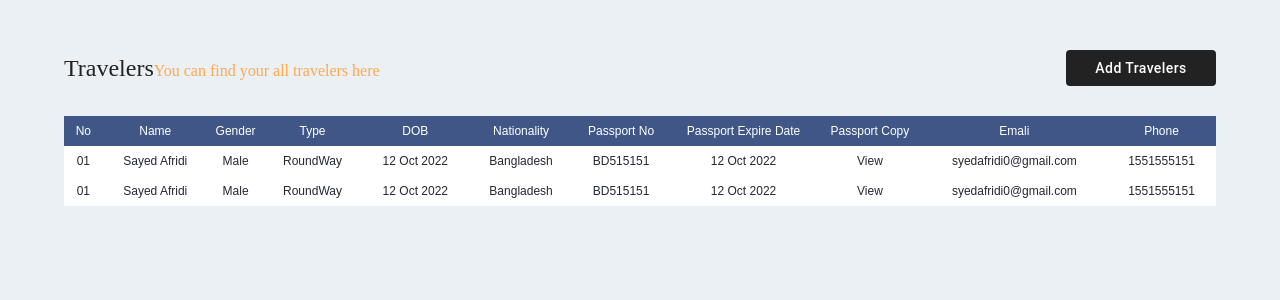
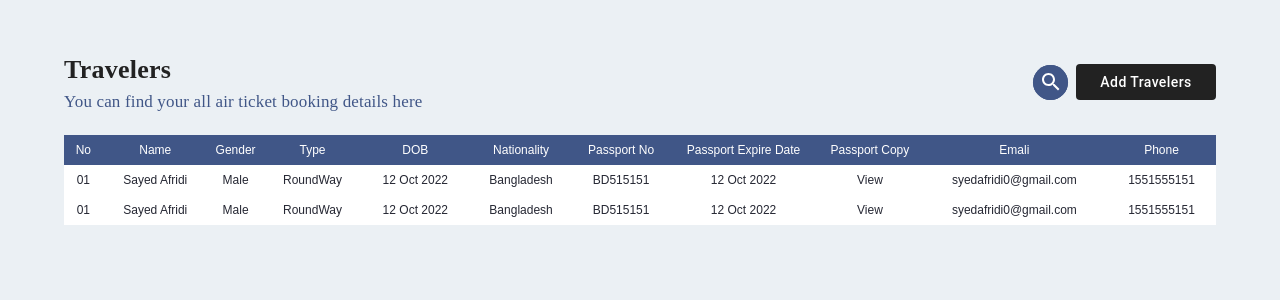
Before and after one commit to khademul9/FFTWL-bravo, a React (Create React App) app: page /traveler in a window 1280 px wide. Shown: the top 300 px of the page. Built offline with nearby package versions, Linux system fonts and the light colour scheme.

Commit message:
updateTravelerPage

```diff
--- a/src/components/TravelerModule/Traveler.css
+++ b/src/components/TravelerModule/Traveler.css
@@ -31,3 +31,54 @@ th {
 .balance-transaction table tr:hover {
   background-color: #e0ecfb !important;
 }
+
+/* Animation round Search bar start  */
+.search-box {
+  /* position: absolute; */
+  /* right: 0; */
+  /* top: 5px; */
+  background: var(--primary-color);
+  height: 35px;
+  border-radius: 20px;
+  /* padding: 10px; */
+}
+.search-box:hover > .search-text {
+  width: 235px;
+  padding: 0 6px;
+}
+.search-box:hover > .search-btn {
+  background: white;
+  color: black;
+}
+.search-btn {
+  border: none;
+  color: #fff;
+  float: right;
+  width: 35px;
+  height: 35px;
+  border-radius: 50%;
+  background: var(--primary-color);
+  display: flex;
+  justify-content: center;
+  align-items: center;
+  transition: 0.4s;
+  cursor: pointer;
+  text-decoration: none;
+}
+.search-box input::placeholder {
+  color: #fff;
+}
+.search-text {
+  border: none;
+  background: none;
+  outline: none;
+  float: left;
+  padding: 0;
+  color: white;
+  font-size: 16px;
+  font-weight: normal;
+  transition: 0.4s;
+  line-height: 35px;
+  width: 0px;
+}
+/* Animation round Search bar End  */
--- a/src/components/TravelerModule/Traveller.js
+++ b/src/components/TravelerModule/Traveller.js
@@ -3,6 +3,7 @@ import { Box, Button, Container, Input } from "@mui/material";
 import { Typography } from "@mui/material";
 import SearchRoundedIcon from "@mui/icons-material/SearchRounded";
 import { Link } from "react-router-dom";
+import SearchIcon from "@mui/icons-material/Search";
 import "./Traveler.css";
 
 const Traveller = () => {
@@ -11,42 +12,50 @@ const Traveller = () => {
       <Container maxWidth="lg" style={{ marginTop: "50px" }}>
         <Box
           sx={{
-            margin: "30px 0px",
             display: "flex",
-            flexDirection: "row",
             alignItems: "center",
             justifyContent: "space-between",
           }}
         >
           <Box>
             <Typography
-              variant="span"
               sx={{
-                fontWeight: 500,
-                fontSize: "24px",
-                margin: "30px 0px",
-                color: "#222222",
+                fontWeight: 600,
+                fontSize: "26px",
+                color: "var(--black-color)",
                 fontFamily: "poppins",
+                textAlign: "left",
               }}
             >
               Travelers
             </Typography>
             <Typography
-              variant="span"
               sx={{
                 fontWeight: 400,
-                fontSize: "16px",
-                color: "#FFA84D",
+                fontSize: "17px",
+                color: "var(--primary-color)",
                 fontFamily: "poppins",
               }}
             >
-              You can find your all travelers here
+              You can find your all air ticket booking details here
             </Typography>
           </Box>
-          <Box sx={{ display: "flex", gap: 5 }}>
+          <Box sx={{ display: "flex", gap: 1, alignItems: "center" }}>
+            <Box>
+              <div class="search-box">
+                <input
+                  class="search-text"
+                  type="text"
+                  placeholder="Search....."
+                />
+                <Button class="search-btn">
+                  <SearchIcon />
+                </Button>
+              </div>
+            </Box>
             <Button
               sx={{
-                width: "150px",
+                width: "140px",
                 fontSize: "14px",
                 textTransform: "capitalize",
                 height: "36px",
```
